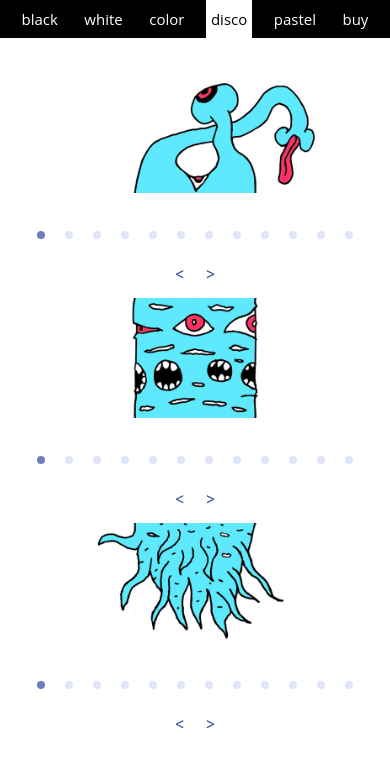
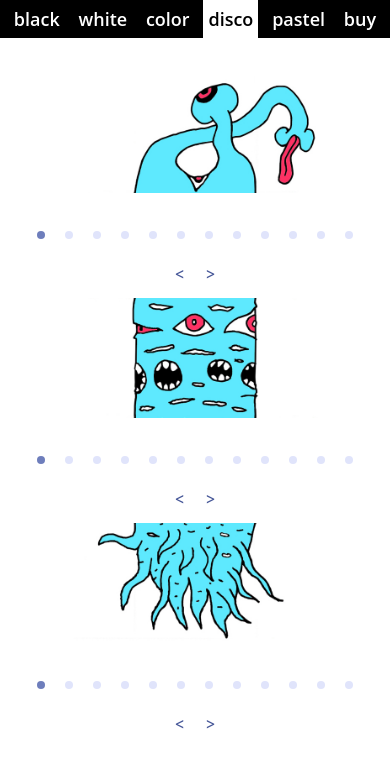
Before and after one commit to zoltanalmodo/ddisco-003, a React (Create React App) app: page /#/disco in a window 390 px wide. Shown: the top 768 px of the page. Built offline with nearby package versions, Linux system fonts and the light colour scheme; no server answers.

Commit message:
button sizes 18px -check on mobile-

```diff
--- a/src/App.css
+++ b/src/App.css
@@ -250,6 +250,7 @@ nav {
   width: 50%;
   display: flex;
   justify-content: space-evenly;
+  font-size: 15px;
   font-weight: 600;
 }
 
@@ -433,8 +434,6 @@ li {
   button {
     padding-left: 5px;
     padding-right: 5px;
-    font-size: 15px;
-    font-weight: 500;
   }
   button:hover {
     color: hsl(0, 100%, 100%);
@@ -492,8 +491,6 @@ li {
   button {
     padding-left: 5px;
     padding-right: 5px;
-    font-size: 15px;
-    font-weight: 500;
   }
   button:hover {
     color: hsl(0, 100%, 100%);
@@ -551,8 +548,6 @@ li {
   button {
     padding-left: 5px;
     padding-right: 5px;
-    font-size: 15px;
-    font-weight: 500;
   }
   button:hover {
     color: hsl(0, 100%, 100%);
```
